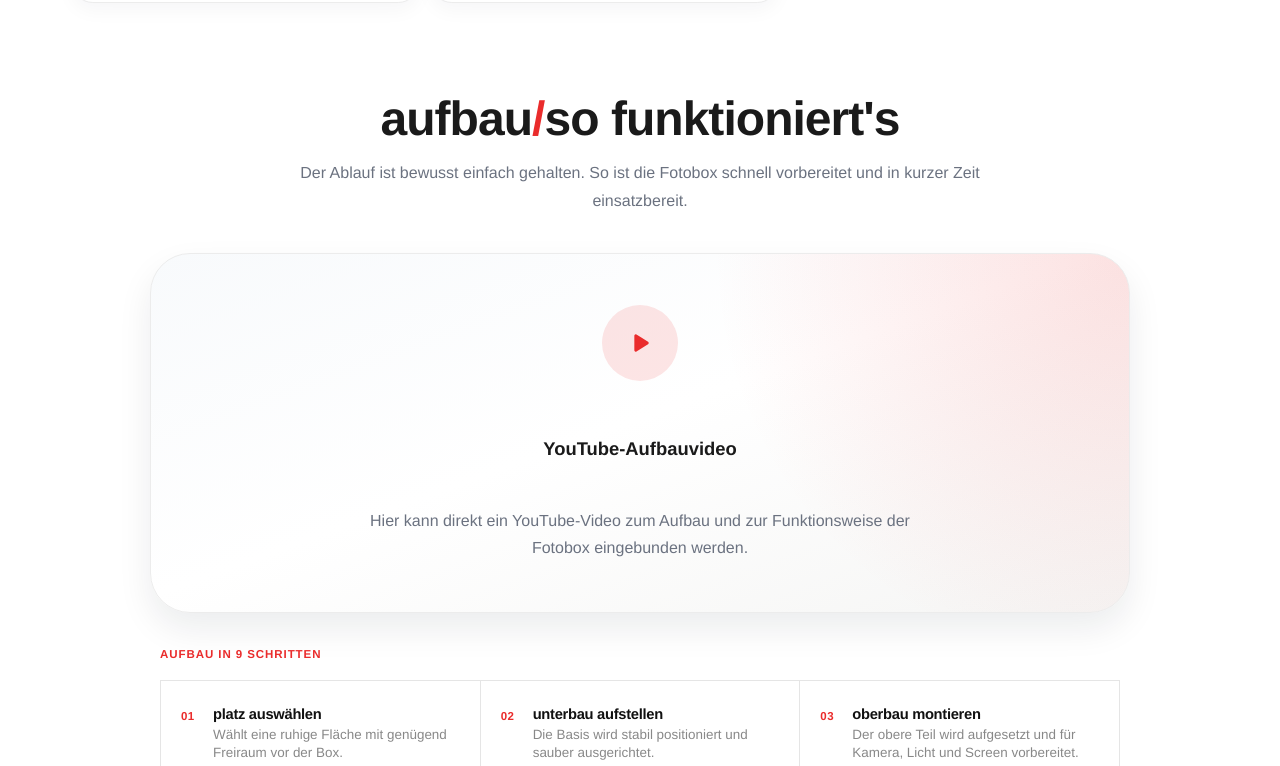
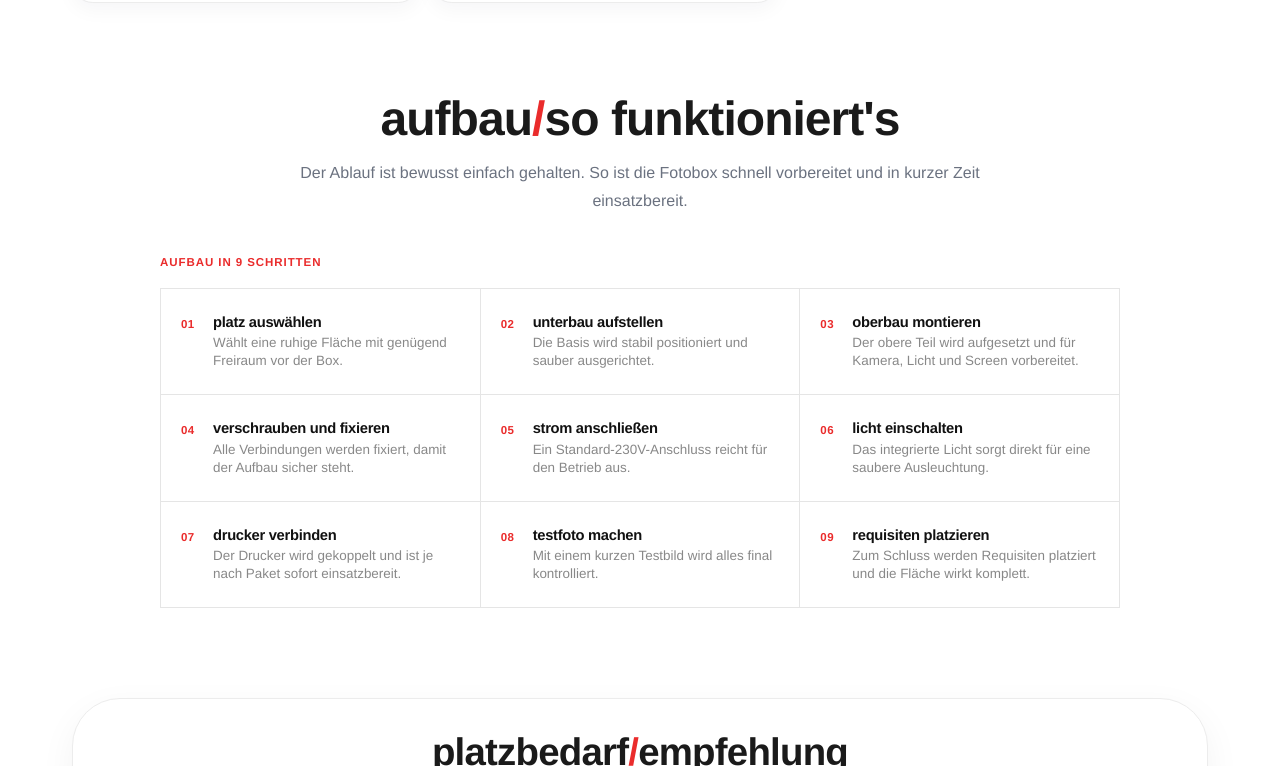
Before and after one commit to Blitzi9188/fotobox.tirol, a Next.js app: page /technische-daten-aufbau in a window 1280 px wide. Shown: the part 934-1700 px from the top of the page. Built offline with nearby package versions, Linux system fonts and the light colour scheme.

Commit message:
Remove setup video placeholder

```diff
--- a/src/app/technische-daten-aufbau/page.tsx
+++ b/src/app/technische-daten-aufbau/page.tsx
@@ -186,8 +186,8 @@ export default async function TechnischeDatenAufbauPage() {
               <p className="setup-section-intro">{setup.stepsLead}</p>
             </div>
 
-            <div className="setup-video-shell">
-              {setupVideoEmbedUrl ? (
+            {setupVideoEmbedUrl ? (
+              <div className="setup-video-shell">
                 <div className="setup-video-frame">
                   <iframe
                     src={setupVideoEmbedUrl}
@@ -197,18 +197,8 @@ export default async function TechnischeDatenAufbauPage() {
                     allowFullScreen
                   />
                 </div>
-              ) : (
-                <div className="setup-video-placeholder">
-                  <span className="setup-video-play" aria-hidden="true">
-                    <svg viewBox="0 0 24 24" fill="currentColor">
-                      <path d="M8 6.8v10.4a1 1 0 0 0 1.52.85l8.15-5.2a1 1 0 0 0 0-1.7l-8.15-5.2A1 1 0 0 0 8 6.8Z" />
-                    </svg>
-                  </span>
-                  <strong>YouTube-Aufbauvideo</strong>
-                  <p>Hier kann direkt ein YouTube-Video zum Aufbau und zur Funktionsweise der Fotobox eingebunden werden.</p>
-                </div>
-              )}
-            </div>
+              </div>
+            ) : null}
 
             <div className="setup-steps-shell">
               <p className="setup-steps-label">Aufbau in {setup.steps.length} Schritten</p>
```
